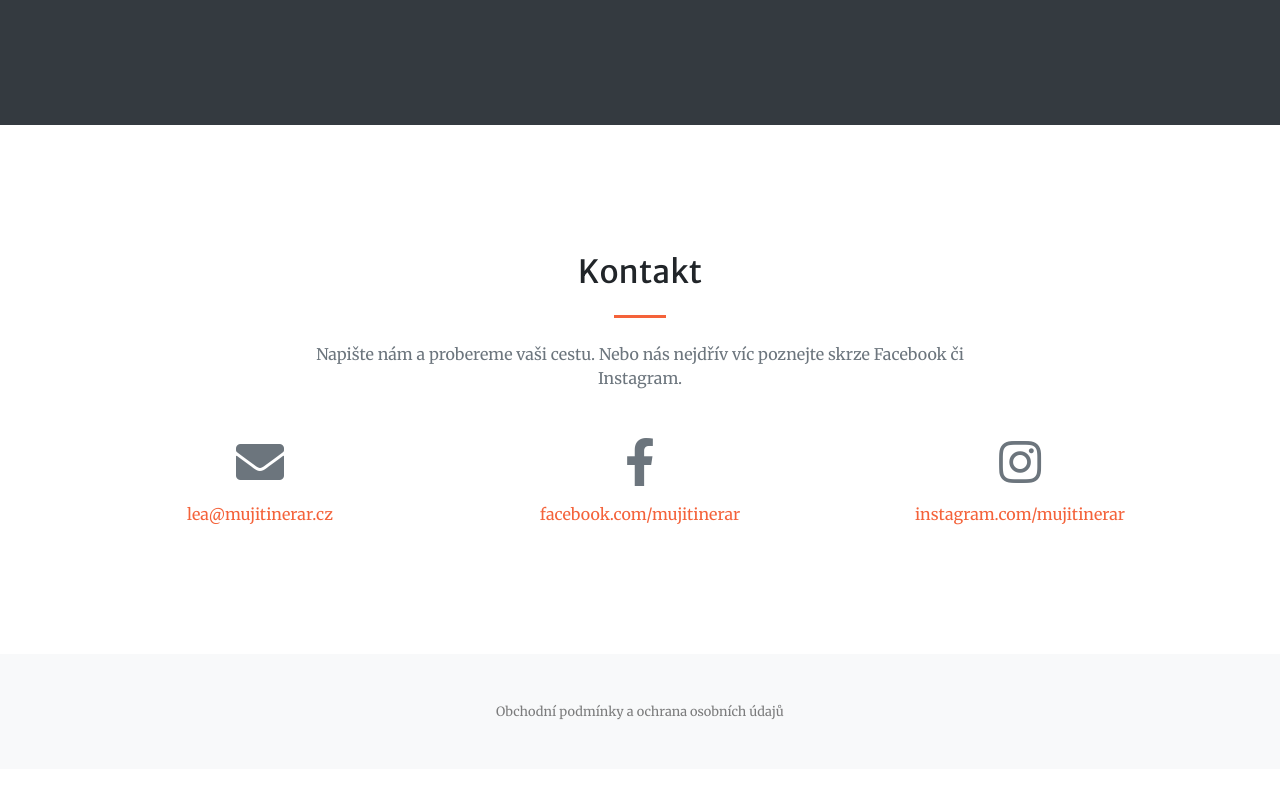
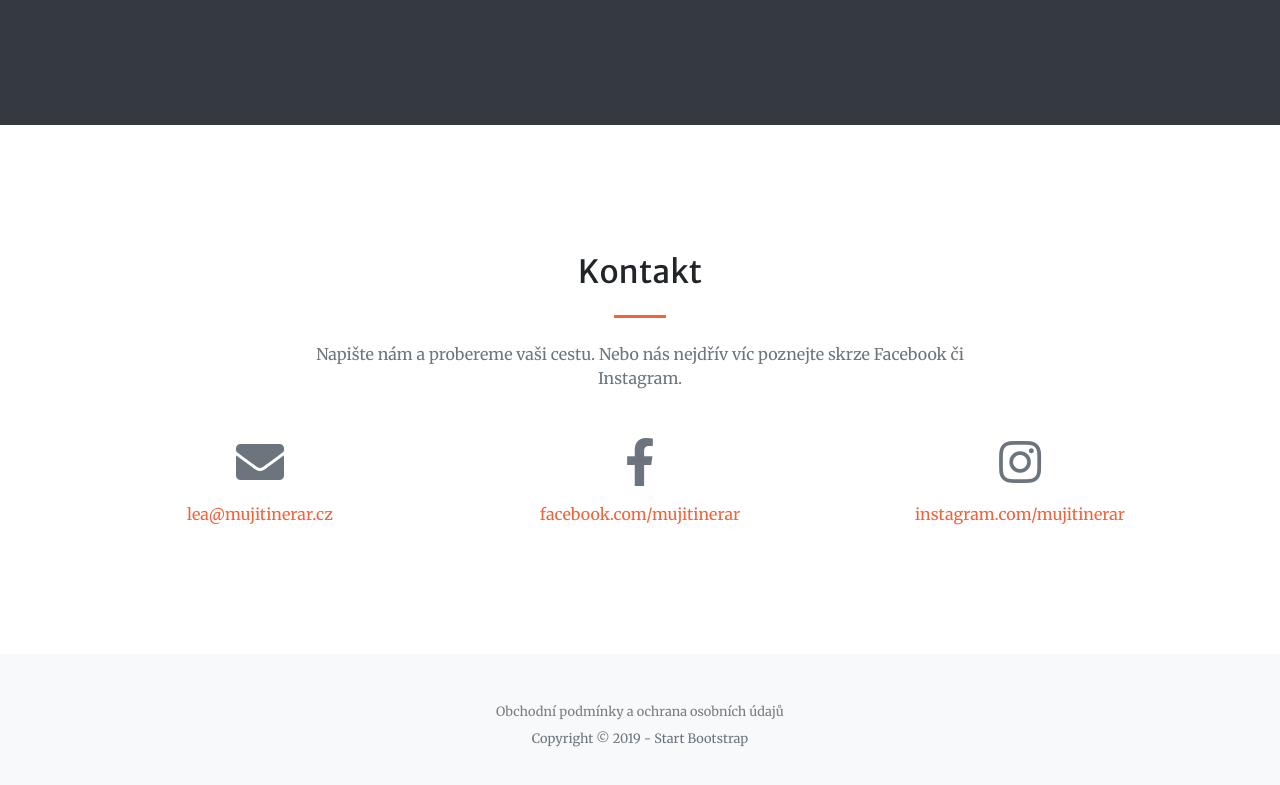
Before and after one commit to eddycek/mujitinerar.github.io, a website with bundled scripts: page index.html in a window 1280 px wide. Shown: the part 2989-3774 px from the top of the page. Built offline with nearby package versions, Linux system fonts and the light colour scheme.

Commit message:
Add copyright

```diff
--- a/index.html
+++ b/index.html
@@ -324,6 +324,7 @@
   <footer class="bg-light py-5">
     <div class="container">
       <div class="small text-center text-muted">
+      <div>
         <a class="text-black-50" href="#" data-toggle="modal" data-target=".terms">Obchodní podmínky a ochrana osobních údajů</a>
 
         <div class="modal fade terms tabindex="-1" role="dialog" aria-labelledby="myLargeModalLabel" aria-hidden="true">
@@ -384,7 +385,10 @@
             </div>
           </div>
         </div>
-
+      </div>
+      <div class="pt-2">
+        Copyright &copy; 2019 - Start Bootstrap
+      </div>
       </div>
   </footer>
 
```
